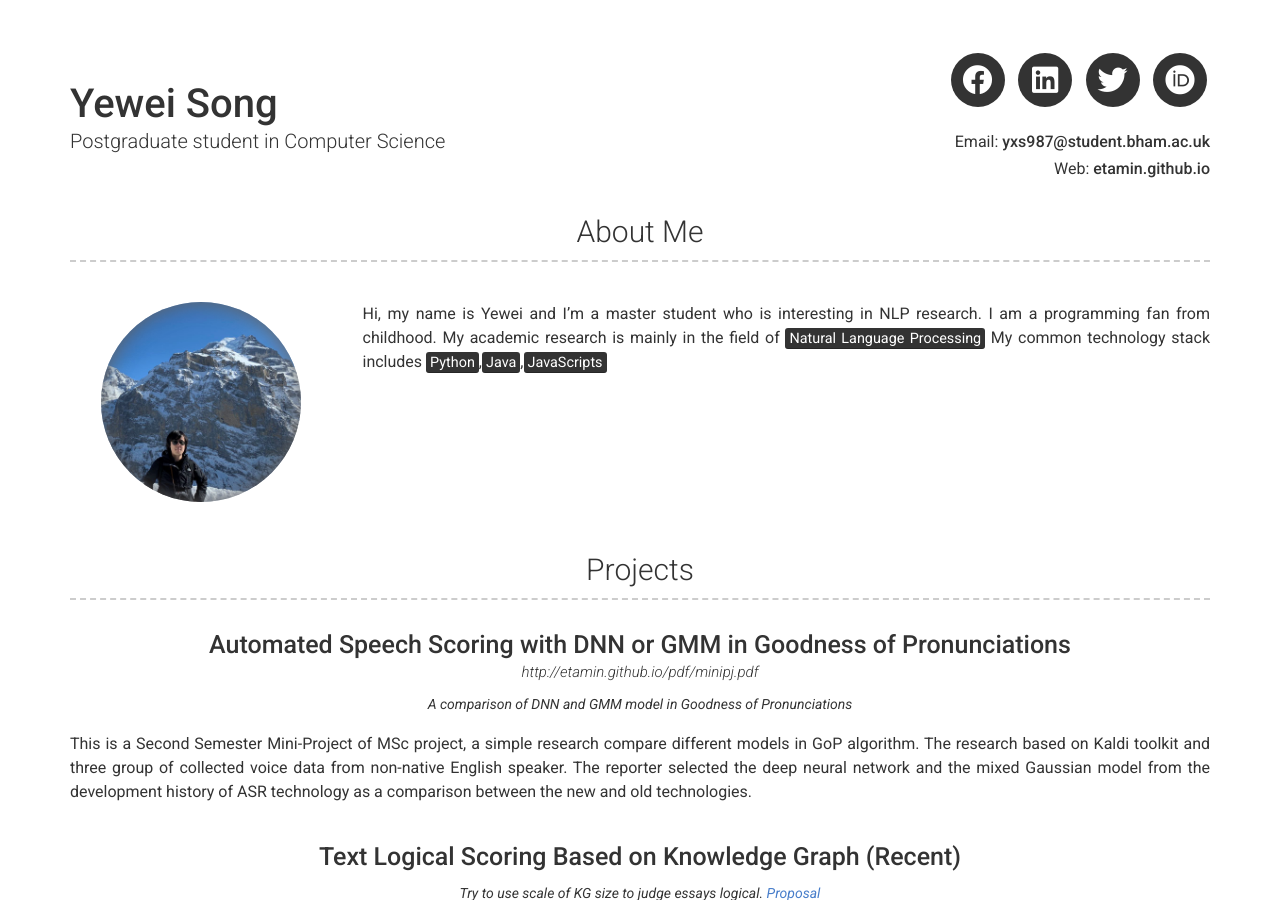
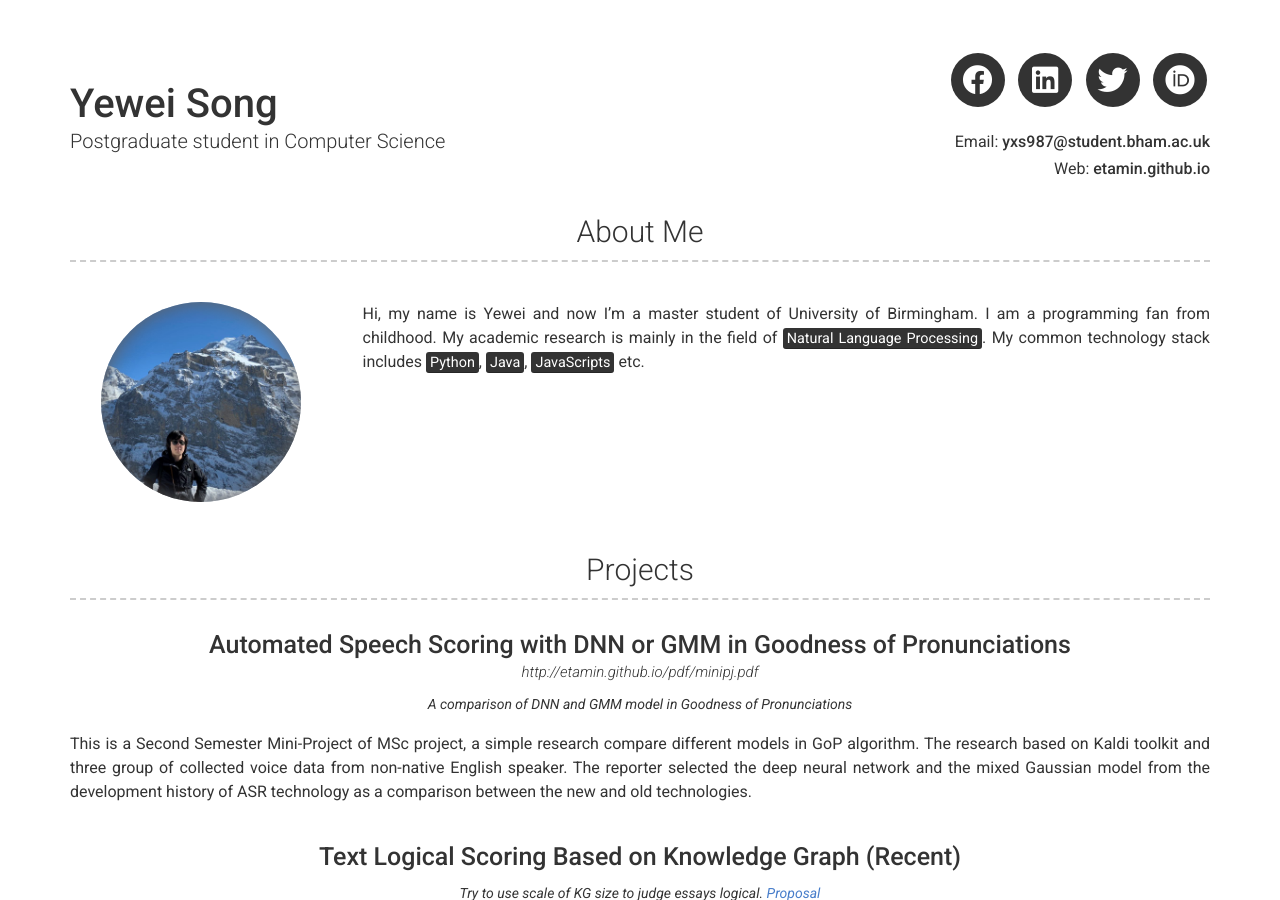
Before and after one commit to Etamin/Etamin.github.io, a Jekyll site: the page built from index.md, in a window 1280 px wide and 900 px high. Built offline with Jekyll 4.4.1, drawn with Linux system fonts in a browser that asks for light colours; nearby versions of some CDN libraries.

Commit message:
Update _config.yml

```diff
--- a/_config.yml
+++ b/_config.yml
@@ -36,8 +36,8 @@
 # about_title: About Me (Use this to override about section title)
 about_profile_image: images/profile.jpg
 about_content: | # this will include new lines to allow paragraphs
-  Hi, my name is Yewei and I'm a master student who is interesting in NLP research. I am a programming fan from childhood. My academic research is mainly in the field of <mark>Natural Language Processing</mark>
-  My common technology stack includes <mark>Python</mark>,<mark>Java</mark>,<mark>JavaScripts</mark>
+  Hi, my name is Yewei and now I'm a master student of University of Birmingham. I am a programming fan from childhood. My academic research is mainly in the field of <mark>Natural Language Processing</mark>.
+  My common technology stack includes <mark>Python</mark>, <mark>Java</mark>, <mark>JavaScripts</mark> etc.
 
 # Projects Section
 # projects_title: Projects #(Use this to override about projects section title)
```
